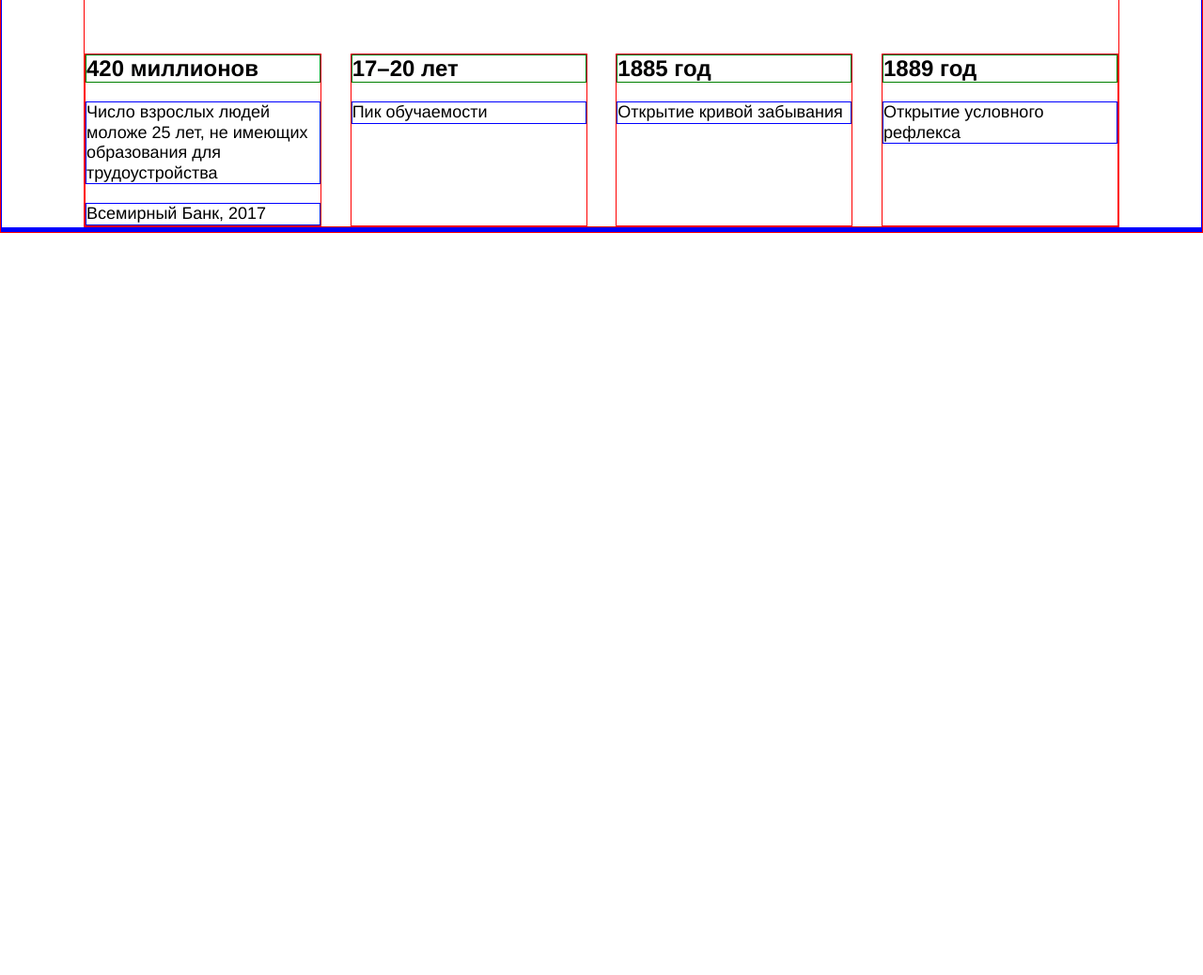
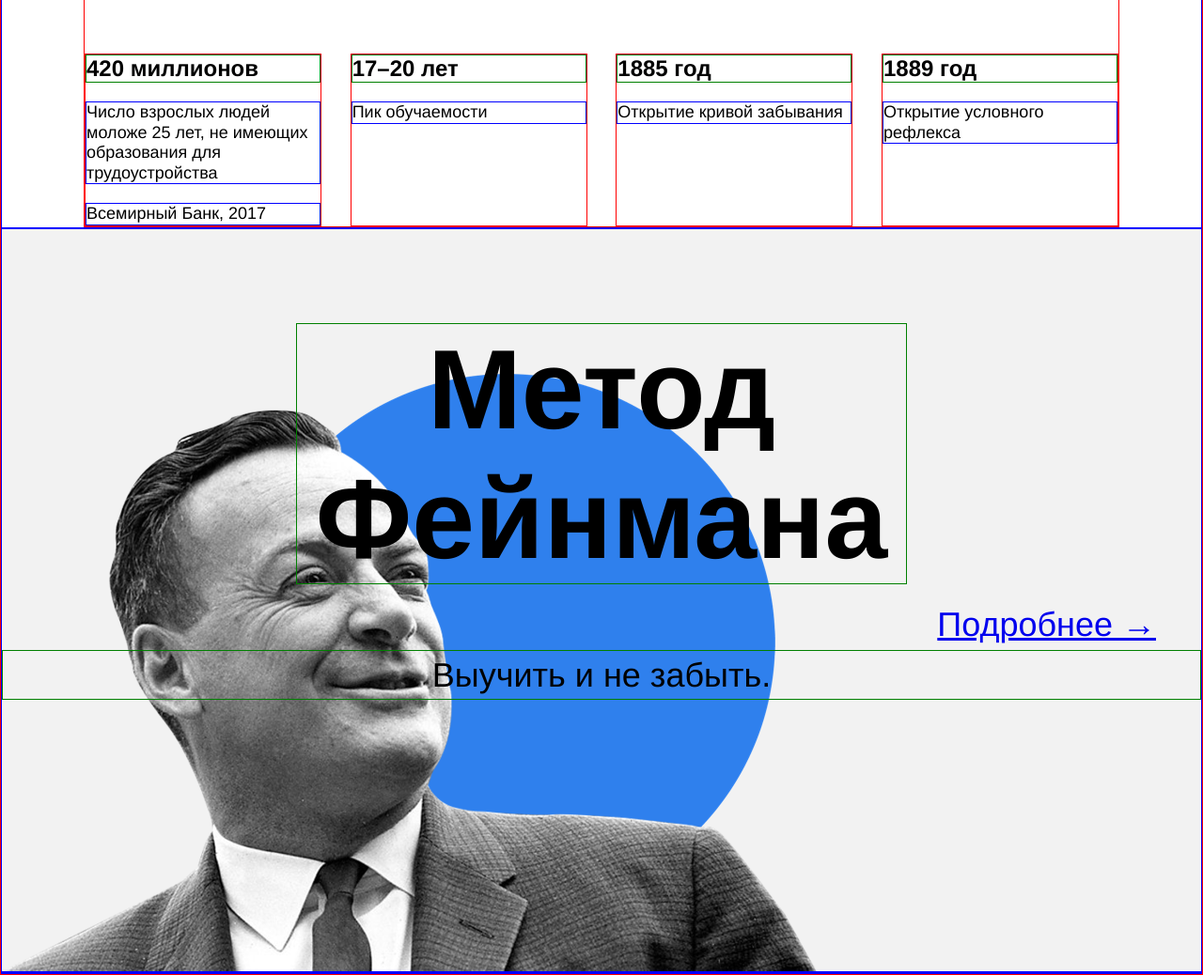
Before and after one commit to stvdent47/how-to-learn, a plain HTML site: page index.html in a window 1280 px wide. Shown: the part 1501-2539 px from the top of the page at 94% size. Before the commit the page ends 1749 px from the top, so only its background shows below. Drawn offline with Linux system fonts and the light colour scheme.

Commit message:
finished feynman section

```diff
--- a/index.html
+++ b/index.html
@@ -23,11 +23,11 @@
     <main class="content">
       <section class="description">
         <div class="two-columns">
-          <div class="two-columns two-columns__brief">
+          <div class="two-columns__brief">
             Главные проблемы в обучении
           </div>
 
-          <div class="two-columns two-columns__main-text">
+          <div class="two-columns__main-text">
             <p class="two-columns__paragraph">Ни в школе, ни в институте нас не учат тому, как правильно изучать материал. Мы готовимся к экзаменам и учим билеты. Мы тренируемся решать однообразные задачи, чтобы лучше сдать тест, но часто в итоге это не дает нам реального знания. Зубрежка быстро выветривается и не приносит пользы.</p>
 
             <p class="two-columns__paragraph"><span class="two-columns__span-accent">Вывод: </span> учиться тоже нужно уметь, но почему-то этому мало где учат. Что с этим делать?</p>
@@ -85,7 +85,10 @@
         </div>
       </section>
 
-      <section class="feinman">
+      <section class="feynman">
+        <h1 class="feynman__title">Метод Фейнмана</h1>
+        <h2 class="feynman__subtitle">Выучить и не забыть.</h2>
+        <a href="#" class="feynman__link">Подробнее →</a>
       </section>
 
       <section class="kaufman">
--- a/styles/style.css
+++ b/styles/style.css
@@ -98,10 +98,6 @@ h1, h2, h3 {
   right: 0px;
 }
 
-.description {
-
-}
-
 .two-columns {
   position: relative;
   margin: 0 auto;
@@ -189,3 +185,39 @@ h1, h2, h3 {
   font-size: 18px;
   font-weight: normal;
 }
+
+.feynman {
+  height: 790px;
+  background-color: #f2f2f2;
+  position: relative;
+  background-image: url(../images/feynman.png);
+  background-size: 867px 637px;
+  background-position: bottom 0 left 0;
+  background-repeat: no-repeat;
+}
+
+.feynman__title {
+  line-height: 1.15;
+  font-size: 120px;
+  font-weight: bold;
+  width: 648px;
+  text-align: center;
+  margin: 100px auto 0;
+}
+
+.feynman__subtitle {
+  line-height: 51px;
+  font-size: 36px;
+  font-weight: normal;
+  text-align: center;
+  margin: 70px auto;
+}
+
+.feynman__link {
+  position: absolute;
+  right: 48px;
+  top: 50%;
+  line-height: 51px;
+  font-size: 36px;
+  font-weight: normal;
+}
```
